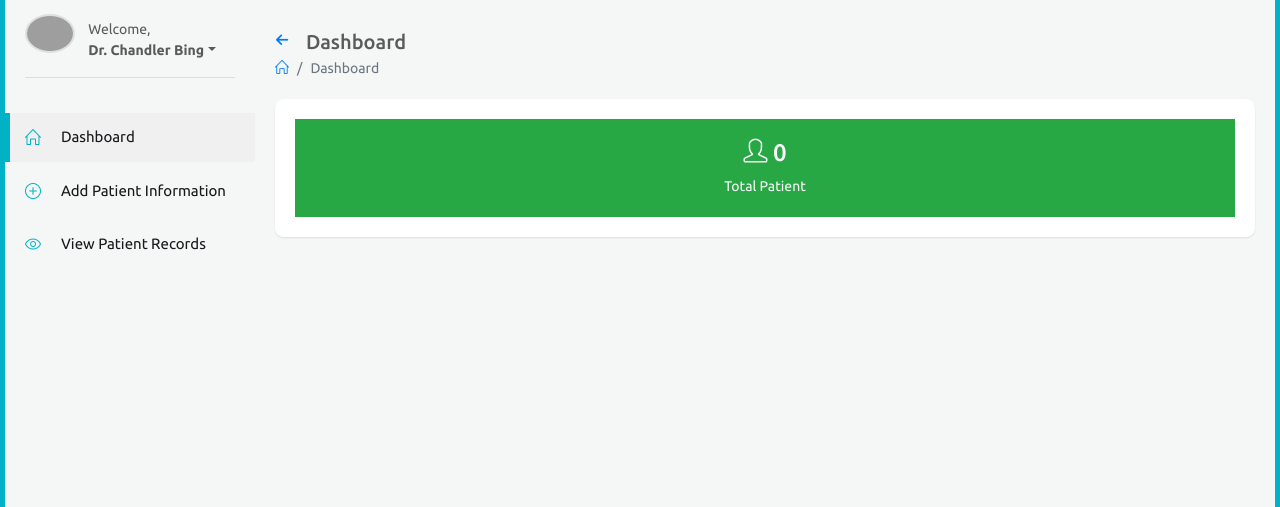
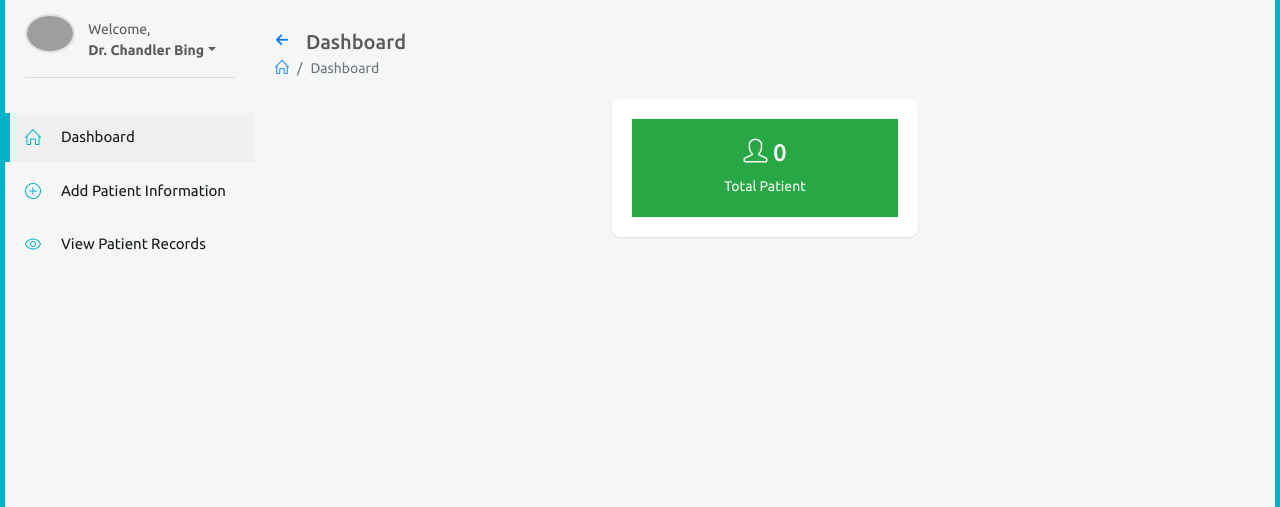
Before and after one commit to jihadkawum/djangodentalhospitalapp, a Django app: page / in a window 1280 px wide. Shown: the part 91-598 px from the top of the page. Run offline with Django 4.2, Linux system fonts and the light colour scheme; data that the repository does not hold is empty; some libraries are stand-ins or nearby versions; grey boxes are pictures that could not be loaded.

Commit message:
update html

```diff
--- a/templates/pages/index.html
+++ b/templates/pages/index.html
@@ -15,9 +15,9 @@
     </div>
   </div>
 
-  <div class="row clearfix">
+  <div class="row clearfix justify-content-center">
 
-    <div class="col-lg-12 col-md-12">
+    <div class="col-lg-4 col-md-12">
       <div class="card">
         <div class="body">
           <div class="row clearfix">
```
